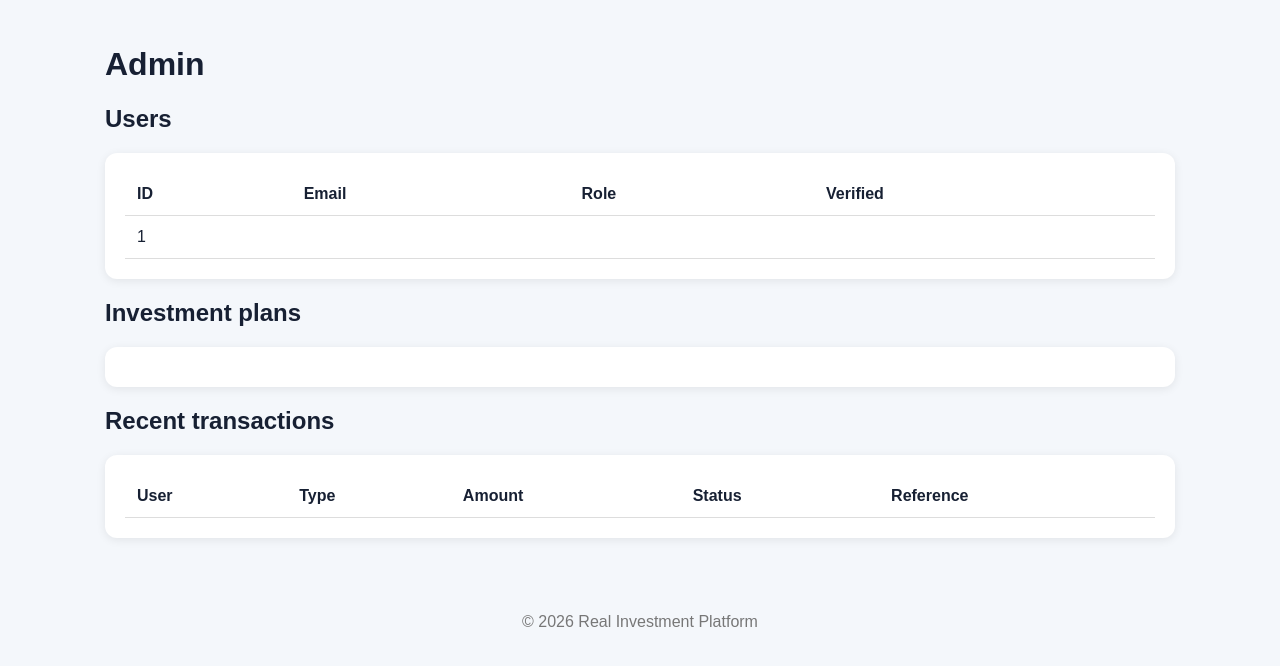
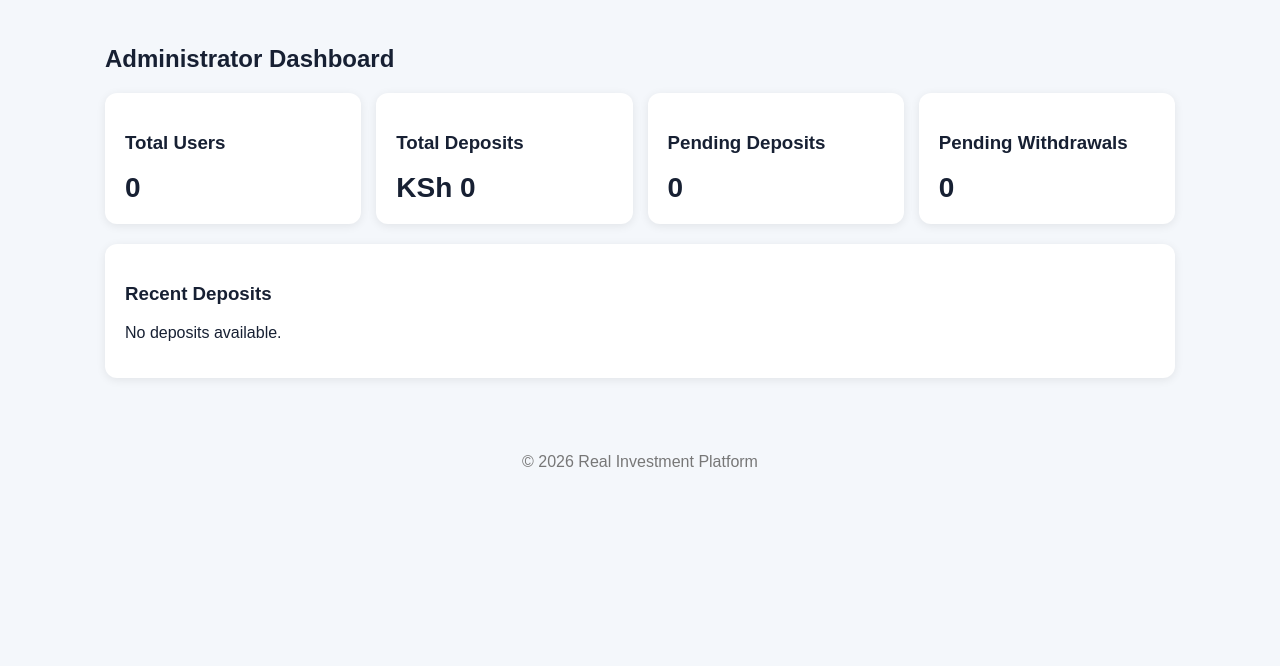
Before and after one commit to kiplangatduncan/real-investment-platform, a Flask app: page /admin/ in a window 1280 px wide. Shown: the part 53-719 px from the top of the page. Run offline with Flask 3, Linux system fonts and the light colour scheme; the visitor is signed in with stand-in values (Sample User, id 1); data comes from the database, SQL or seed files in the repository; lists and menus that the app fills with data are empty; some libraries are stand-ins or nearby versions.

Commit message:
Update admin.html

```diff
--- a/app/templates/admin.html
+++ b/app/templates/admin.html
@@ -1,20 +1,110 @@
 {% extends "base.html" %}
+
+{% block title %}
+Admin Dashboard
+{% endblock %}
+
 {% block content %}
-<h1>Admin</h1>
-<h2>Users</h2>
+
+<h2>Administrator Dashboard</h2>
+
+<div class="grid">
+
+    <div class="card">
+
+        <h3>Total Users</h3>
+
+        <div class="amount">
+            {{ total_users|default(0) }}
+        </div>
+
+    </div>
+
+    <div class="card">
+
+        <h3>Total Deposits</h3>
+
+        <div class="amount">
+            KSh {{ total_deposits|default(0) }}
+        </div>
+
+    </div>
+
+    <div class="card">
+
+        <h3>Pending Deposits</h3>
+
+        <div class="amount">
+            {{ pending_deposits|default(0) }}
+        </div>
+
+    </div>
+
+    <div class="card">
+
+        <h3>Pending Withdrawals</h3>
+
+        <div class="amount">
+            {{ pending_withdrawals|default(0) }}
+        </div>
+
+    </div>
+
+</div>
+
+
 <div class="card">
-<table><tr><th>ID</th><th>Email</th><th>Role</th><th>Verified</th></tr>
-{% for u in users %}<tr><td>{{ u.id }}</td><td>{{ u.email }}</td><td>{{ u.role }}</td><td>{{ u.is_verified }}</td></tr>{% endfor %}
-</table>
+
+    <h3>Recent Deposits</h3>
+
+    {% if deposits %}
+
+    <table>
+
+        <tr>
+            <th>User</th>
+            <th>Amount</th>
+            <th>M-PESA Receipt</th>
+            <th>Status</th>
+            <th>Date</th>
+        </tr>
+
+        {% for deposit in deposits %}
+
+        <tr>
+
+            <td>
+                {{ deposit.user.name }}
+            </td>
+
+            <td>
+                KSh {{ deposit.amount }}
+            </td>
+
+            <td>
+                {{ deposit.mpesa_receipt }}
+            </td>
+
+            <td>
+                {{ deposit.status }}
+            </td>
+
+            <td>
+                {{ deposit.created_at }}
+            </td>
+
+        </tr>
+
+        {% endfor %}
+
+    </table>
+
+    {% else %}
+
+    <p>No deposits available.</p>
+
+    {% endif %}
+
 </div>
-<h2>Investment plans</h2>
-<div class="card">
-{% for p in plans %}<p><strong>{{ p.name }}</strong> — {{ p.minimum_amount }} {{ p.currency }} — {{ "active" if p.active else "inactive" }}</p>{% endfor %}
-</div>
-<h2>Recent transactions</h2>
-<div class="card">
-<table><tr><th>User</th><th>Type</th><th>Amount</th><th>Status</th><th>Reference</th></tr>
-{% for t in transactions %}<tr><td>{{ t.user_id }}</td><td>{{ t.tx_type }}</td><td>{{ t.amount }} {{ t.currency }}</td><td>{{ t.status }}</td><td>{{ t.reference }}</td></tr>{% endfor %}
-</table>
-</div>
+
 {% endblock %}
```
